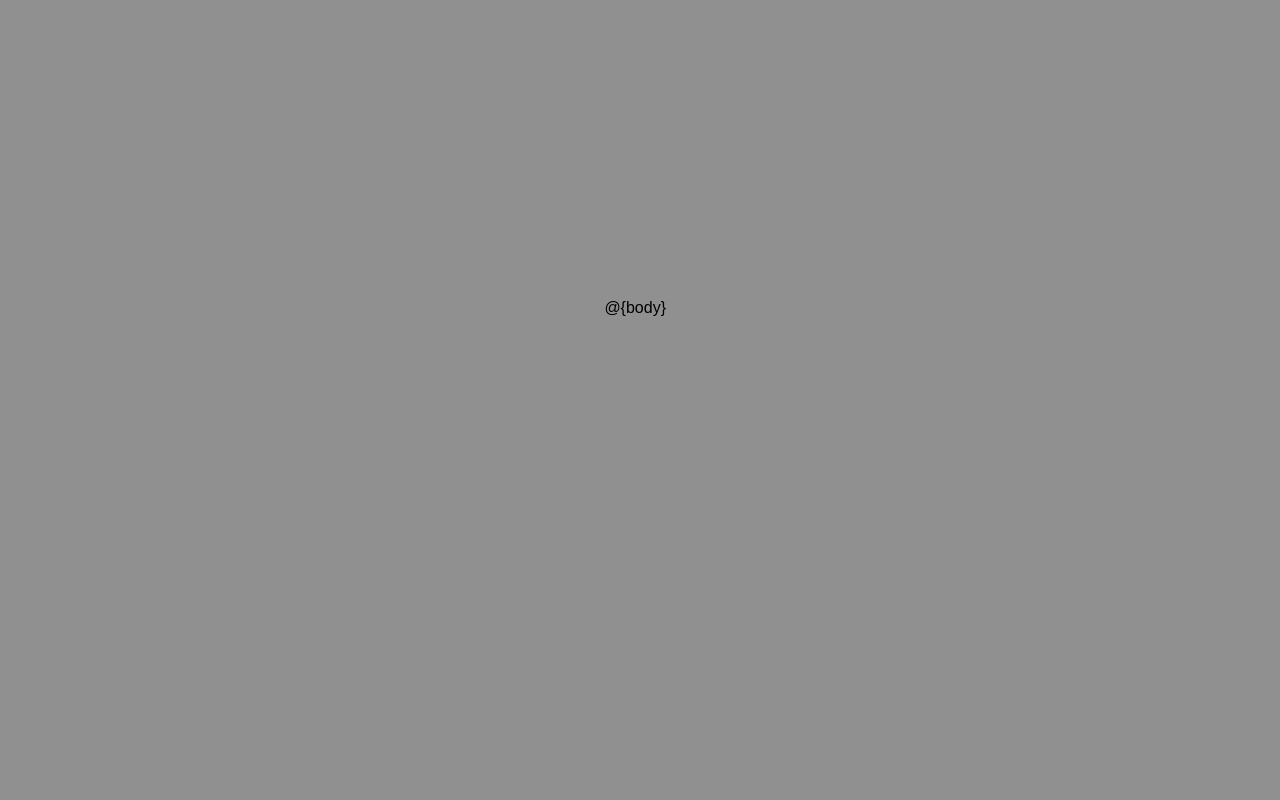
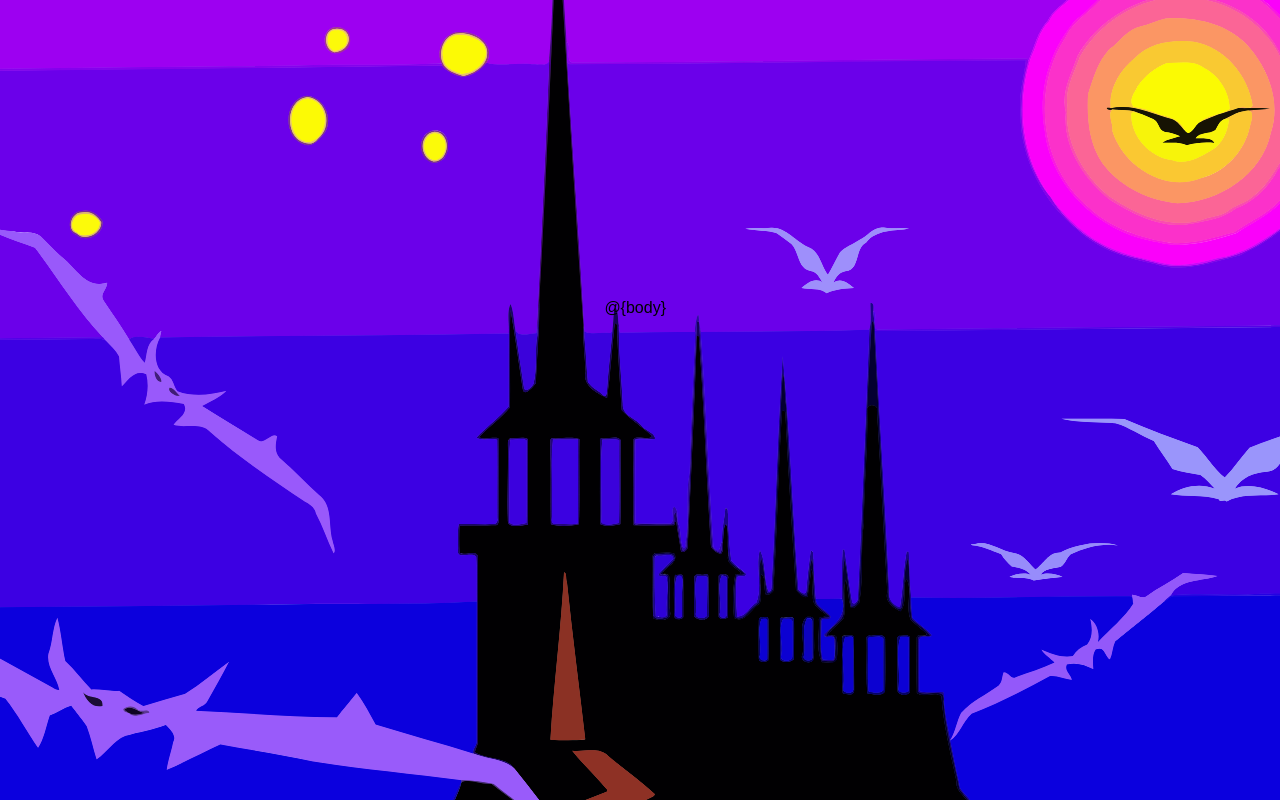
Before and after one commit to Code-Institute-Submissions/darco31-The-Great-Castle-Escape, a website: page views/layout.html in a window 1280 px wide. Drawn offline with nearby package versions, Linux system fonts and the light colour scheme.

Commit message:
Try background image as SVG

```diff
--- a/views/layout.html
+++ b/views/layout.html
@@ -15,7 +15,10 @@
     <style>
         body {
             font-family: Arial;
-            background-color: rgba(56, 54, 54, 0.548);
+            /* background-color: rgba(56, 54, 54, 0.548); */
+            background-image: url('svgcastle.svg');
+            background-repeat: no-repeat;
+            background-position: center;
             display: flex;
             flex-direction: column;
             justify-content: center;
```
Also changed, not shown: views/svgcastle.svg (added).
